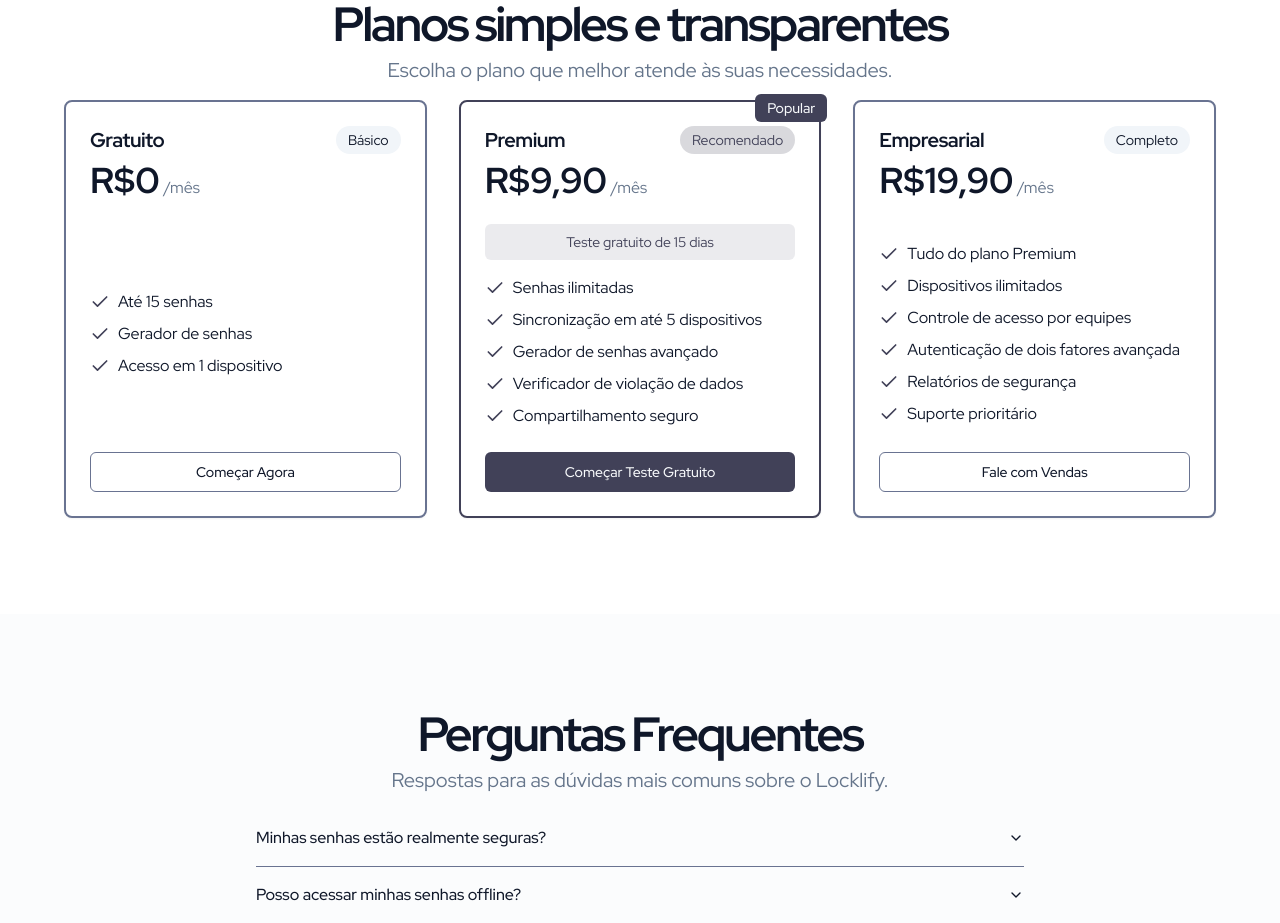
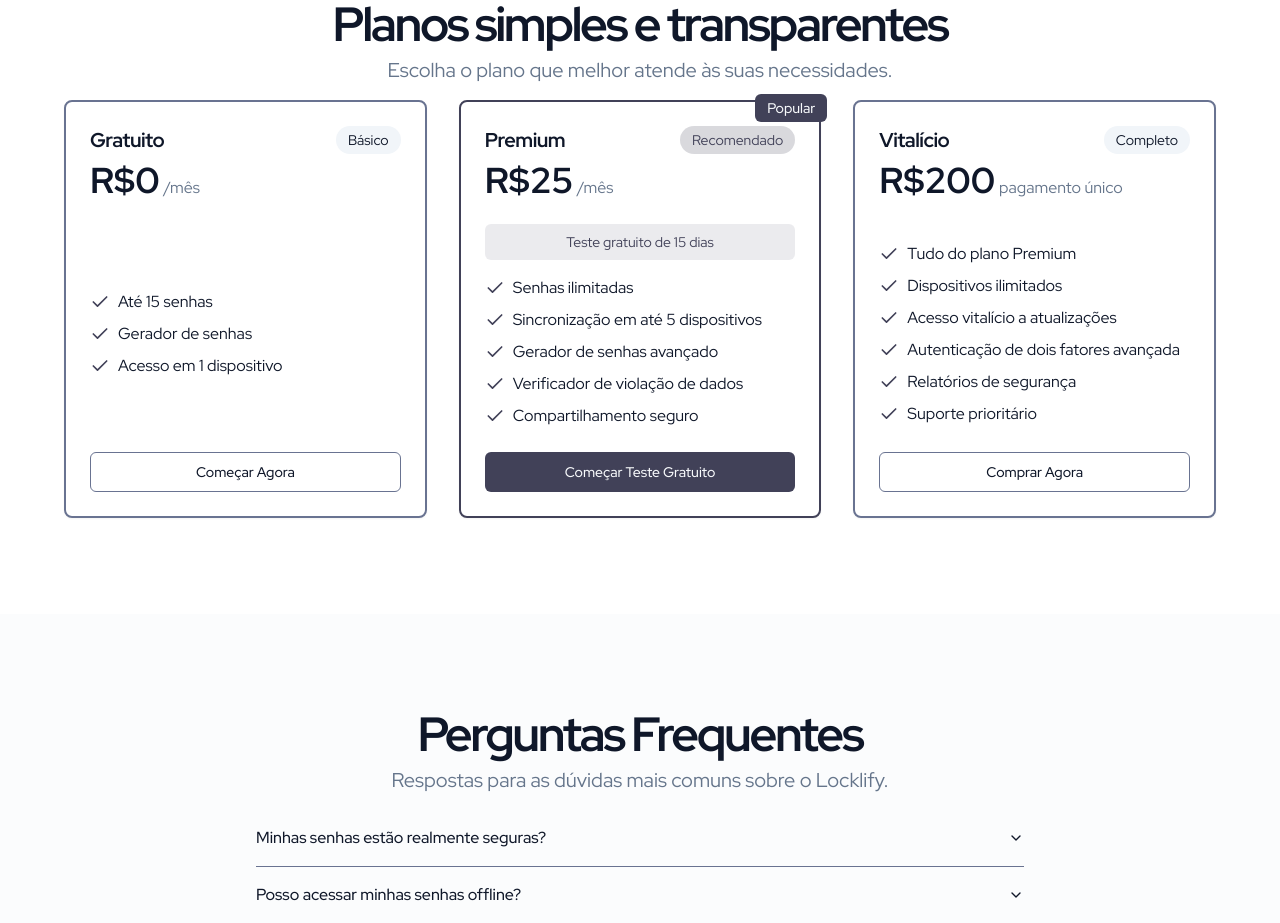
Before and after one commit to aluizio-n/locklify-front, a React (Vite) app: page /landing in a window 1280 px wide. Shown: the part 1840-2763 px from the top of the page. Built offline with nearby package versions, Linux system fonts and the light colour scheme.

Commit message:
Update pricing plans
Change the pricing values for the plans to 0, 25, and 200.

```diff
--- a/src/pages/Landing.tsx
+++ b/src/pages/Landing.tsx
@@ -158,7 +158,7 @@ const Landing = () => {
                     <div className="inline-block px-3 py-1 text-sm rounded-full bg-primary/20 text-primary">Recomendado</div>
                   </div>
                   <div className="mt-4 flex items-baseline">
-                    <span className="text-4xl font-bold">R$9,90</span>
+                    <span className="text-4xl font-bold">R$25</span>
                     <span className="ml-1 text-muted-foreground">/mês</span>
                   </div>
                 </CardHeader>
@@ -196,16 +196,16 @@ const Landing = () => {
                 </CardFooter>
               </Card>
 
-              {/* Business Plan */}
+              {/* Lifetime Plan (previously Business Plan) */}
               <Card className="flex flex-col justify-between border-2 h-full">
                 <CardHeader>
                   <div className="flex justify-between items-center">
-                    <CardTitle className="text-xl">Empresarial</CardTitle>
+                    <CardTitle className="text-xl">Vitalício</CardTitle>
                     <div className="inline-block px-3 py-1 text-sm rounded-full bg-muted">Completo</div>
                   </div>
                   <div className="mt-4 flex items-baseline">
-                    <span className="text-4xl font-bold">R$19,90</span>
-                    <span className="ml-1 text-muted-foreground">/mês</span>
+                    <span className="text-4xl font-bold">R$200</span>
+                    <span className="ml-1 text-muted-foreground">pagamento único</span>
                   </div>
                 </CardHeader>
                 <CardContent>
@@ -220,7 +220,7 @@ const Landing = () => {
                     </li>
                     <li className="flex items-center">
                       <Check className="h-5 w-5 text-primary mr-2" />
-                      <span>Controle de acesso por equipes</span>
+                      <span>Acesso vitalício a atualizações</span>
                     </li>
                     <li className="flex items-center">
                       <Check className="h-5 w-5 text-primary mr-2" />
@@ -237,8 +237,8 @@ const Landing = () => {
                   </ul>
                 </CardContent>
                 <CardFooter>
-                  <Button className="w-full" variant="outline" onClick={() => navigate("/register")}>
-                    Fale com Vendas
+                  <Button className="w-full" variant="outline" onClick={() => navigate("/checkout")}>
+                    Comprar Agora
                   </Button>
                 </CardFooter>
               </Card>
--- a/src/pages/checkout.tsx
+++ b/src/pages/checkout.tsx
@@ -322,7 +322,7 @@ export default function Checkout() {
 
                 <PlanDetails
                   name="Plano Premium"
-                  price="R$ 19,90"
+                  price="R$ 25,00"
                   features={[
                     "Armazenamento ilimitado de senhas",
                     "Sincronização entre dispositivos",
@@ -335,7 +335,7 @@ export default function Checkout() {
                 <div className="border rounded-lg p-4">
                   <div className="flex justify-between mb-2">
                     <span>Subtotal</span>
-                    <span>R$ 19,90</span>
+                    <span>R$ 25,00</span>
                   </div>
                   <div className="flex justify-between mb-2">
                     <span>Impostos</span>
@@ -344,7 +344,7 @@ export default function Checkout() {
                   <Separator className="my-3" />
                   <div className="flex justify-between font-bold">
                     <span>Total</span>
-                    <span>R$ 19,90</span>
+                    <span>R$ 25,00</span>
                   </div>
                 </div>
 
```
